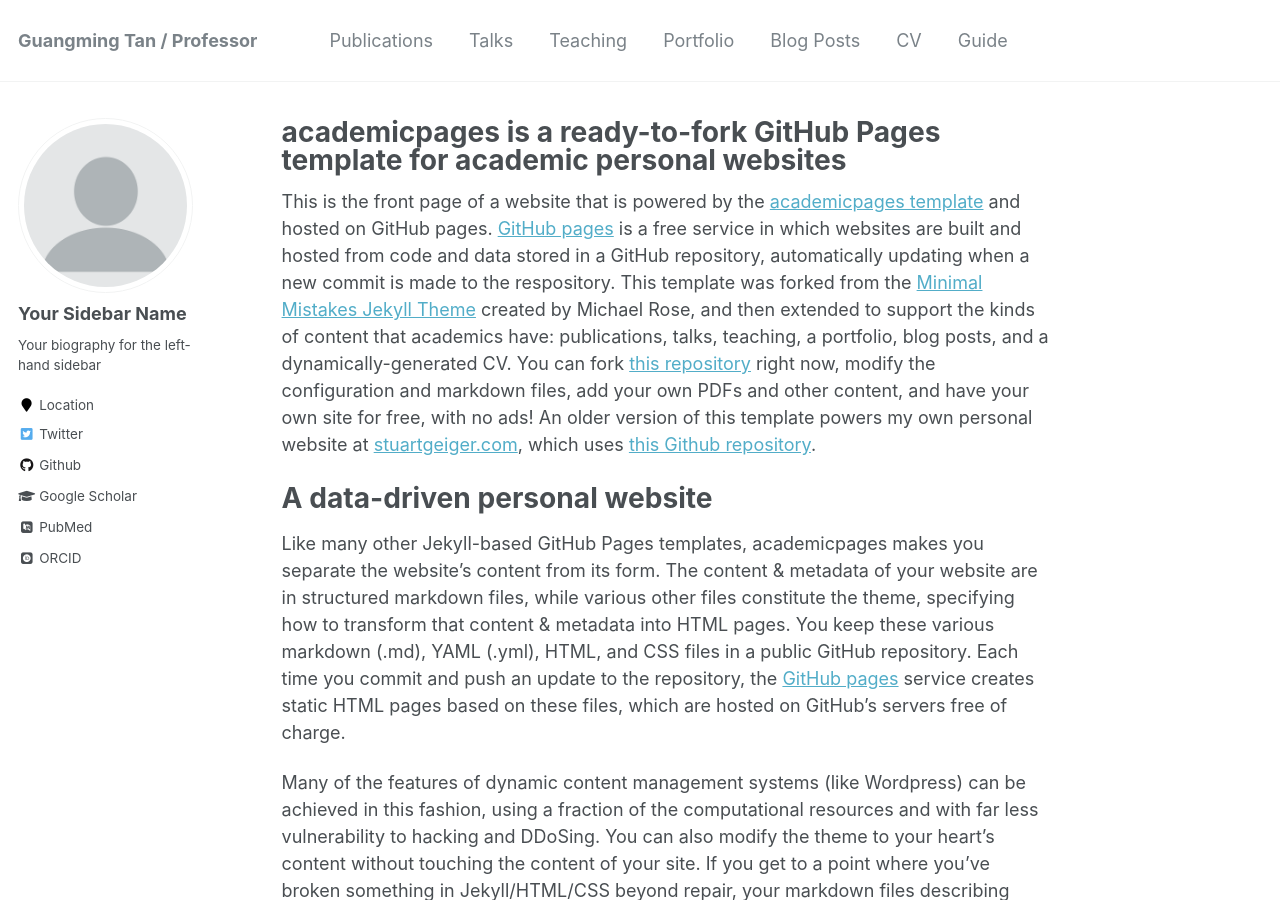
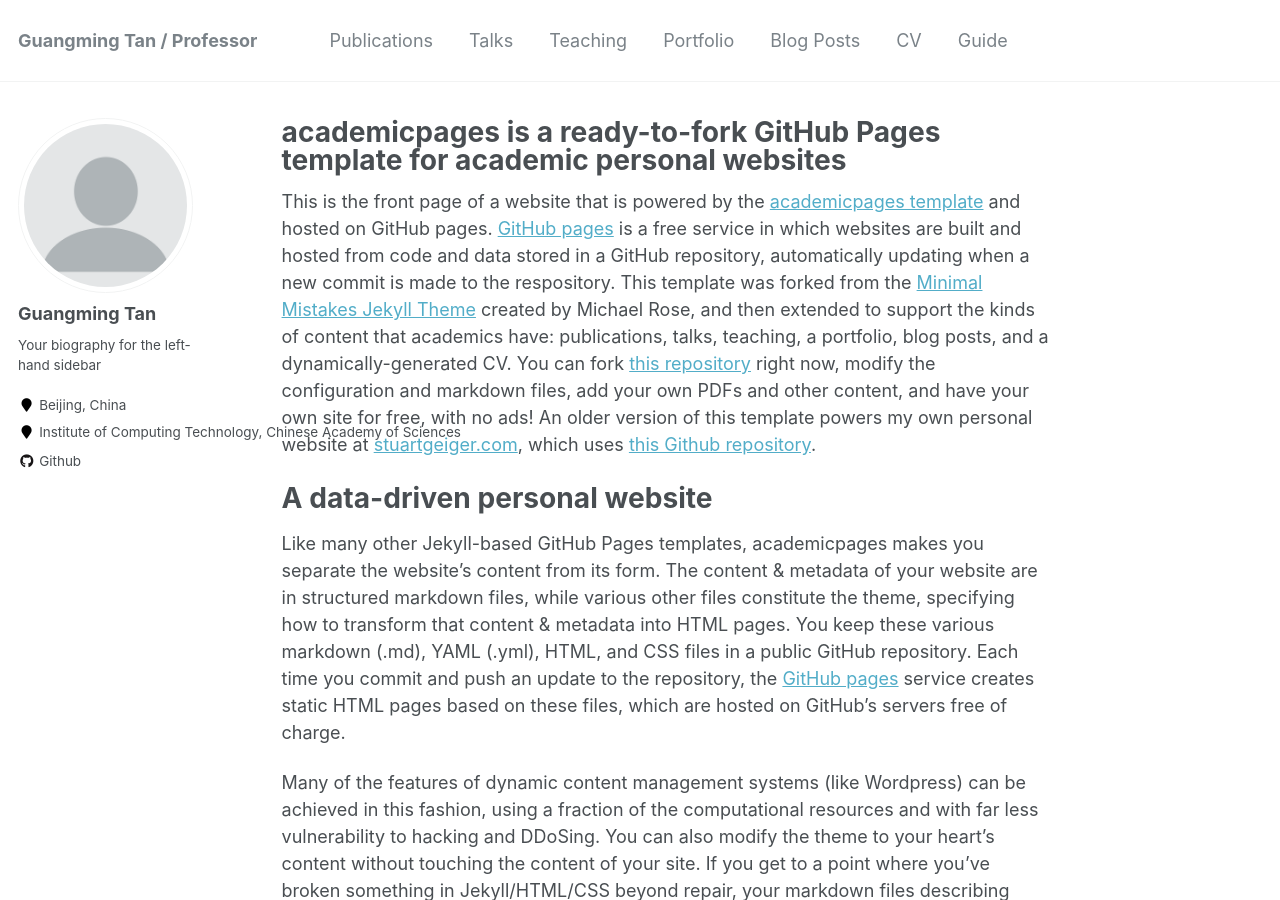
Before and after one commit to TanNiu/TanNiu.github.io, a Jekyll site: the page built from _pages/about.md, in a window 1280 px wide and 900 px high. Built offline with Jekyll 4.4.1, drawn with Linux system fonts in a browser that asks for light colours; some web fonts are replaced.

Commit message:
sidebar change

```diff
--- a/_config.yml
+++ b/_config.yml
@@ -80,13 +80,13 @@ analytics:
 
 # Site Author
 author:
-  name             : "Your Sidebar Name"
+  name             : "Guangming Tan"
   avatar           : "profile.png"
   bio              : "Your biography for the left-hand sidebar"
-  location         : "Location"
-  employer         :
-  pubmed           : "https://www.ncbi.nlm.nih.gov/pubmed/?term=john+snow"
-  googlescholar    : "http://yourfullgooglescholarurl.com"
+  location         : "Beijing, China"
+  employer         : "Institute of Computing Technology, Chinese Academy of Sciences"
+  pubmed           :
+  googlescholar    :
   email            :
   researchgate     :  # example: "https://www.researchgate.net/profile/yourprofile"
   uri              :
@@ -96,20 +96,20 @@ author:
   flickr           :
   facebook         :
   foursquare       :
-  github           : "academicpages"
+  github           : "PAA-NCIC"
   google_plus      :
   keybase          :
   instagram        :
   impactstory      : #"https://profiles.impactstory.org/u/xxxx-xxxx-xxxx-xxxx"
   lastfm           :
   linkedin         :
-  orcid            : "http://orcid.org/yourorcidurl"
+  orcid            :
   pinterest        :
   soundcloud       :
   stackoverflow    : # http://stackoverflow.com/users/123456/username
   steam            :
   tumblr           :
-  twitter          : "replacethistwitterhandle"
+  twitter          :
   vine             :
   weibo            :
   xing             :
```
